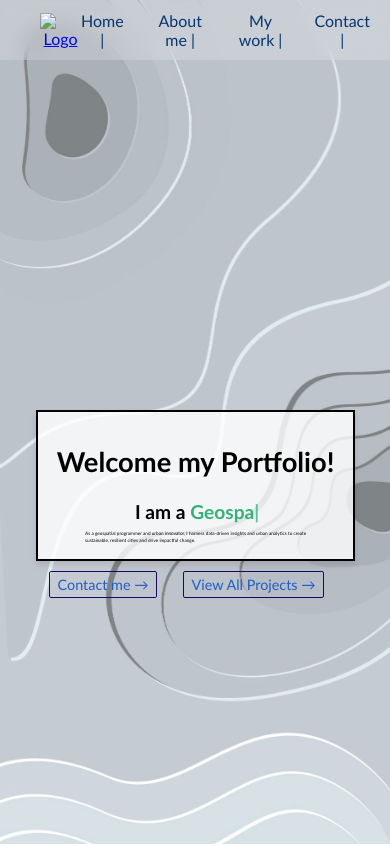
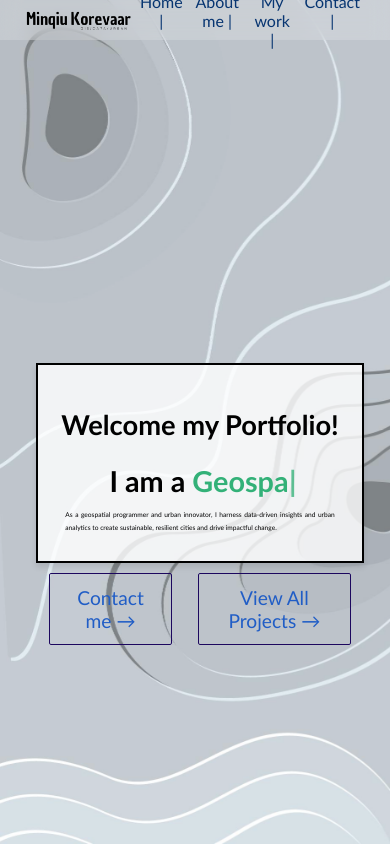
Before and after one commit to MKOREV/Online_digital_portfolio_MK, a plain HTML site: page index.html in a window 390 px wide. Shown: the top 846 px of the page. Drawn offline with nearby package versions, Linux system fonts and the light colour scheme.

Commit message:
Added responsive layout to body p and added logo

```diff
--- a/css/style.css
+++ b/css/style.css
@@ -25,53 +25,6 @@
       text-align: center;
   }
 
-
-/* Responsive adjustments for tablets and small screens */
-@media (max-width: 768px) {
-  body:not(#homepage) {
-      padding-left: 12vw;
-  }
-  section {
-      padding: 8vh 4vw;
-  }
-  h1 {
-      font-size: 6vw;
-  }
-  h2 {
-      font-size: 6vw;
-  }
-  h3 {
-      font-size: 5vw;
-  }
-  p {
-      font-size: 4vw;
-      width: 100%;
-  }
-}
-
-/* Responsive adjustments for mobile phones */
-@media (max-width: 480px) {
-  body {
-      padding-left: 16vw;
-  }
-  section {
-      padding: 6vh 2vw;
-  }
-  h1 {
-      font-size: 7vw;
-  }
-  h2 {
-      font-size: 6vw;
-  }
-  h3 {
-      font-size: 5vw;
-  }
-  p {
-      font-size: 4.5vw;
-      width: 95%;
-  }
-}
-
 /* Text style */
 
 
@@ -94,6 +47,54 @@ p {
   text-align: justify;
   line-height: 1.5;
   width: 75%;
+}
+
+/* Responsive adjustments for tablets and small screens */
+@media (max-width: 768px) {
+  body:not(#homepage) {
+      padding-left: 12vw;
+  }
+  section {
+      padding: 8vh 4vw;
+  }
+  h1 {
+      font-size: 6vw;
+  }
+  h2 {
+      font-size: 6vw;
+  }
+  h3 {
+      font-size: 5vw;
+  }
+  p {
+      font-size: 3vw;
+      width: 95%;
+  }
+}
+
+/* Responsive adjustments for mobile phones */
+@media (max-width: 480px) {
+  body {
+      padding-left: 16vw;
+  }
+  section {
+      padding: 6vh 2vw;
+  }
+  h1 {
+      font-size: 7vw;
+  }
+  h2 {
+      font-size: 6vw;
+  }
+  h3 {
+      font-size: 5vw;
+  }
+  body p {
+    font-size: 1.7vw;
+    text-align: justify;
+    line-height: 2;
+    width: 95%;
+  }
 }
 
   /* Pages Layout */
@@ -122,7 +123,18 @@ nav {
   padding: 0 20px;
 }
 nav .logo {
-  margin-left: 20px; /* Add space to the left of the logo */
+  display: flex;
+}
+
+nav .logo img {
+  height: 270px; /* Set the height of the logo */
+  width: auto; /* Maintain aspect ratio */
+  max-height: 100%; /* Ensure it doesn't exceed the navbar height */
+  transition: transform 0.3s ease; /* Optional: Add a hover effect */
+}
+
+nav .logo img:hover {
+  transform: scale(1.1); /* Slightly enlarge the logo on hover */
 }
 
 nav .nav-links {
@@ -130,6 +142,37 @@ nav .nav-links {
   display: flex;
   gap: 30px; /* Add spacing between links */
 }
+
+
+/* Responsive adjustments for smaller screens */
+@media (max-width: 768px) {
+  nav {
+    height: 50px; /* Reduce navbar height */
+    padding: 0 10px; /* Adjust padding */
+  }
+
+  nav .logo img {
+    height: 170px; /* Reduce logo size */
+  }
+
+  nav .nav-links {
+    gap: 12px;
+  }
+}
+
+@media (max-width: 480px) {
+  nav {
+    height: 40px; /* Further reduce navbar height */
+  }
+
+  nav .logo img {
+    height: 130px; /* Further reduce logo size */
+  }
+
+}
+
+
+
 /* Full-Screen Background Image */
 .background-overlay {
   position: fixed;
@@ -265,7 +308,7 @@ nav .nav-links {
 /* Responsive Design */
 @media (max-width: 768px) {
   .headline {
-    font-size: 2rem;
+    font-size: 1.5rem;
   }
 
   .subheadline {
@@ -273,8 +316,24 @@ nav .nav-links {
   }
 
   .hero-button {
-    font-size: 0.9rem;
-    padding: 8px 16px;
+    font-size: 1rem;
+    padding: 5px 12px;
+  }
+}
+
+@media (max-width: 480px) {
+  .hero-content h3 {
+    font-size: 1.8rem; /* Increase font size for smaller screens */
+  }
+
+  .hero-content {
+    padding: 20px; /* Adjust padding for better spacing */
+    max-width: 90%; /* Allow the box to take up more space on smaller screens */
+  }
+
+  .hero-buttons a {
+    font-size: 1.2rem; /* Increase font size for buttons */
+    padding: 12px 20px; /* Adjust padding for larger buttons */
   }
 }
 
@@ -352,6 +411,11 @@ nav .nav-links {
     width: 100px; /* Further reduce size */
     height: 100px;
     margin-top: 1em; /* Add some spacing above */
+  }
+
+  p {
+    width: 100%; /* Ensure the paragraph takes up the full width */
+    text-align: center; /* Center-align the text */
   }
 }
 
@@ -538,18 +602,17 @@ div.gallery {
 /* Adjust for tablets (max-width: 768px) */
 @media (max-width: 768px) {
   .cv {
-    font-size: 14px; /* Reduce font size */
+    font-size: 20px; /* Reduce font size */
     padding: 10px 20px; /* Adjust padding */
-    width: 80%; /* Make the button take up more space */
+    width: 50%; /* Make the button take up more space */
   }
 }
 
 /* Adjust for mobile phones (max-width: 480px) */
 @media (max-width: 480px) {
   .cv {
-    font-size: 12px; /* Further reduce font size */
-    padding: 8px 10px; /* Adjust padding */
-    width: 100%; /* Make the button full width */
+    font-size: 18px; /* Further reduce font size */
+    width: 50%; /* Make the button full width */
   }
 }
 
--- a/index.html
+++ b/index.html
@@ -16,7 +16,7 @@
 
 <header>
 <nav>
-    <a href="./index.html" class="logo"><img src="./images/logo.png" alt="Logo"></a>
+    <a href="./index.html" class="logo"><img src="./images/1_logo.png" alt="Logo"></a>
     <div class="nav-links">
         <a href="./index.html" style="display:inline-block; text-decoration:none; color:#073571;">Home | </a>
         <a href="./pages/about.html" style="display:inline-block; text-decoration:none; color:#073571;">About me | </a>
--- a/js/main.js
+++ b/js/main.js
@@ -154,3 +154,19 @@ function initProjectFiltering() {
 
 // Always initialize project filtering
 initProjectFiltering();
+
+
+// Hamburger Menu
+document.addEventListener("DOMContentLoaded", () => {
+  const hamburger = document.querySelector(".hamburger");
+  const navLinksOverlay = document.querySelector(".nav-links-overlay");
+
+  // Ensure the hamburger and overlay exist before adding event listeners
+  if (hamburger && navLinksOverlay) {
+    // Toggle the navigation overlay
+    hamburger.addEventListener("click", () => {
+      navLinksOverlay.classList.toggle("active");
+      hamburger.classList.toggle("open");
+    });
+  }
+});
```
Also changed, not shown: pages/about.html (+1 -1 lines), pages/contact.html (+1 -1 lines), pages/work.html (+1 -1 lines), images/1.png (added), images/1_logo.png (added), images/2.png (added), images/3.png (added), images/4.png (added), images/5.png (added), images/6.png (added), images/7.png (added), images/8.png (added).
